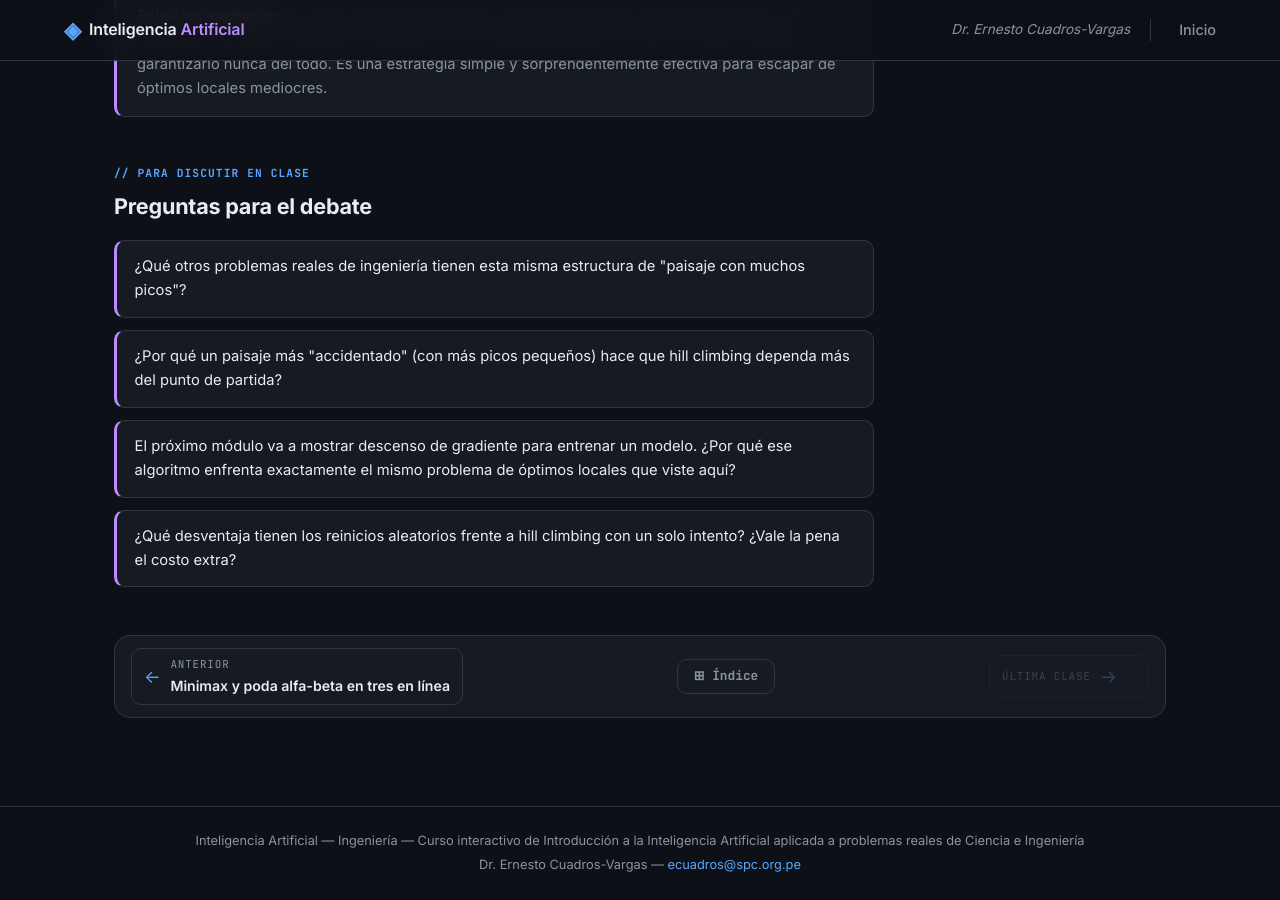
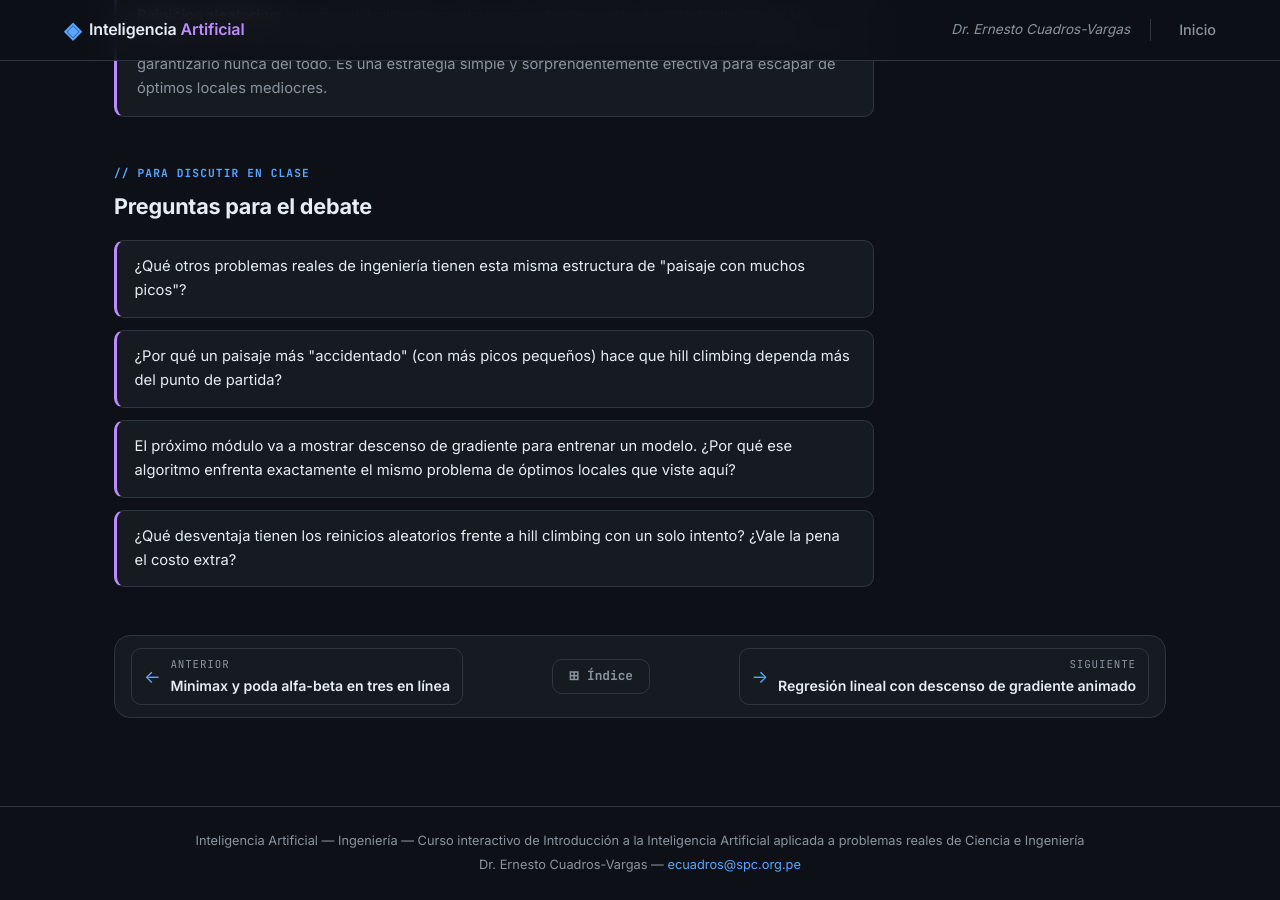
Before and after one commit to ecuadros/Inteligencia-Artificial, a Jekyll site: the page built from modulo-02-busqueda-juegos/hill-climbing-3d.html, in a window 1280 px wide and 900 px high, scrolled down 1934 px. Built offline with Jekyll 4.4.1, drawn with Linux system fonts in a browser that asks for light colours.

Commit message:
Conecta la navegación entre módulos 1→2→3 y corrige reinicio del laberinto
Agrega next_url/next_title cruzados entre el último demo del módulo 1
y el primero del módulo 2, y entre el último del módulo 2 y el primero
del módulo 3, cerrando la cadena de navegación secuencial. Corrige
además la inicialización de state.walls en pathfinding-laberinto.html.

Co-Authored-By: Claude Sonnet 5 <noreply@anthropic.com>

```diff
--- a/modulo-01-agentes/diseno-peas.html
+++ b/modulo-01-agentes/diseno-peas.html
@@ -7,6 +7,8 @@ module: 1
 module_title: "Agentes Inteligentes"
 prev_url: "/modulo-01-agentes/robot-aspiradora.html"
 prev_title: "Robot aspiradora reactivo en grid"
+next_url: "/modulo-02-busqueda-juegos/pathfinding-laberinto.html"
+next_title: "Pathfinding BFS/DFS/A* en laberinto"
 ---
 
 <nav class="demo-toc">
--- a/modulo-02-busqueda-juegos/hill-climbing-3d.html
+++ b/modulo-02-busqueda-juegos/hill-climbing-3d.html
@@ -7,6 +7,8 @@ module: 2
 module_title: "Búsqueda y Juegos"
 prev_url: "/modulo-02-busqueda-juegos/minimax-tictactoe.html"
 prev_title: "Minimax y poda alfa-beta en tres en línea"
+next_url: "/modulo-03-aprendizaje-supervisado/regresion-lineal.html"
+next_title: "Regresión lineal con descenso de gradiente animado"
 ---
 
 <nav class="demo-toc">
--- a/modulo-02-busqueda-juegos/pathfinding-laberinto.html
+++ b/modulo-02-busqueda-juegos/pathfinding-laberinto.html
@@ -533,6 +533,7 @@ next_title: "Minimax y poda alfa-beta en tres en línea"
     $('compare-summary').textContent = summary;
   });
 
+  state.walls = makeEmptyWalls();
   buildGridDOM();
   renderMaze();
   clearSearchVisuals();
```
